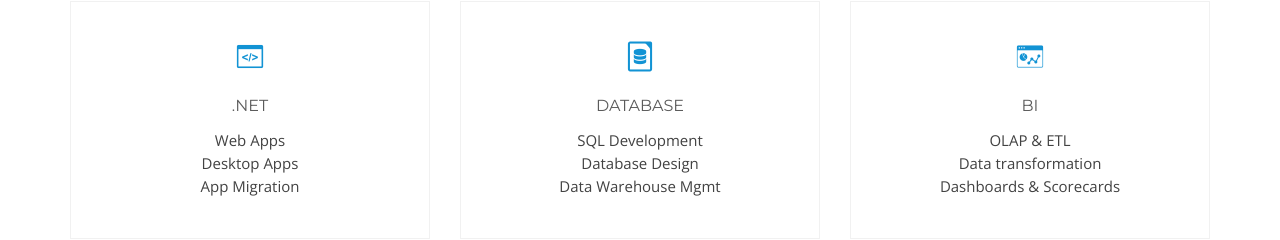
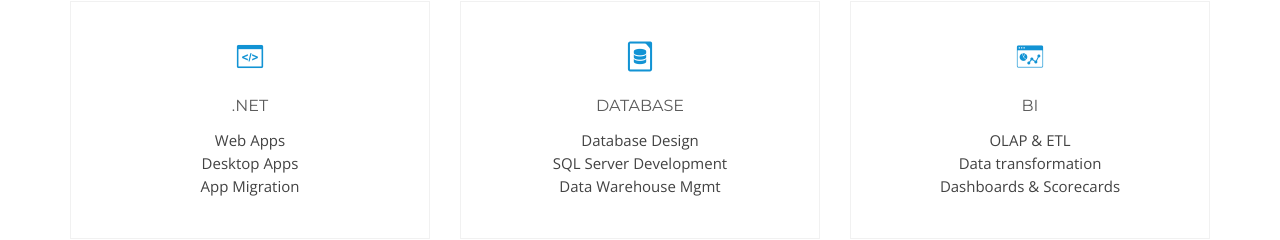
Before and after one commit to kanuritech/kanuritech.github.io, a website: page services.html in a window 1280 px wide. Shown: the part 464-704 px from the top of the page. Drawn offline with nearby package versions, Linux system fonts and the light colour scheme; files whose address does not match are found by name.

Commit message:
Services page: update
content update

```diff
--- a/services.html
+++ b/services.html
@@ -216,8 +216,8 @@
 							</div>
 							<div class="feature-text">
 								<h5>DATABASE</h5>
-								<p>SQL Development</p>
                                 <p>Database Design</p>
+								<p>SQL Server Development</p>
                                 <p>Data Warehouse Mgmt</p>
 							</div>
 						</div>
```
